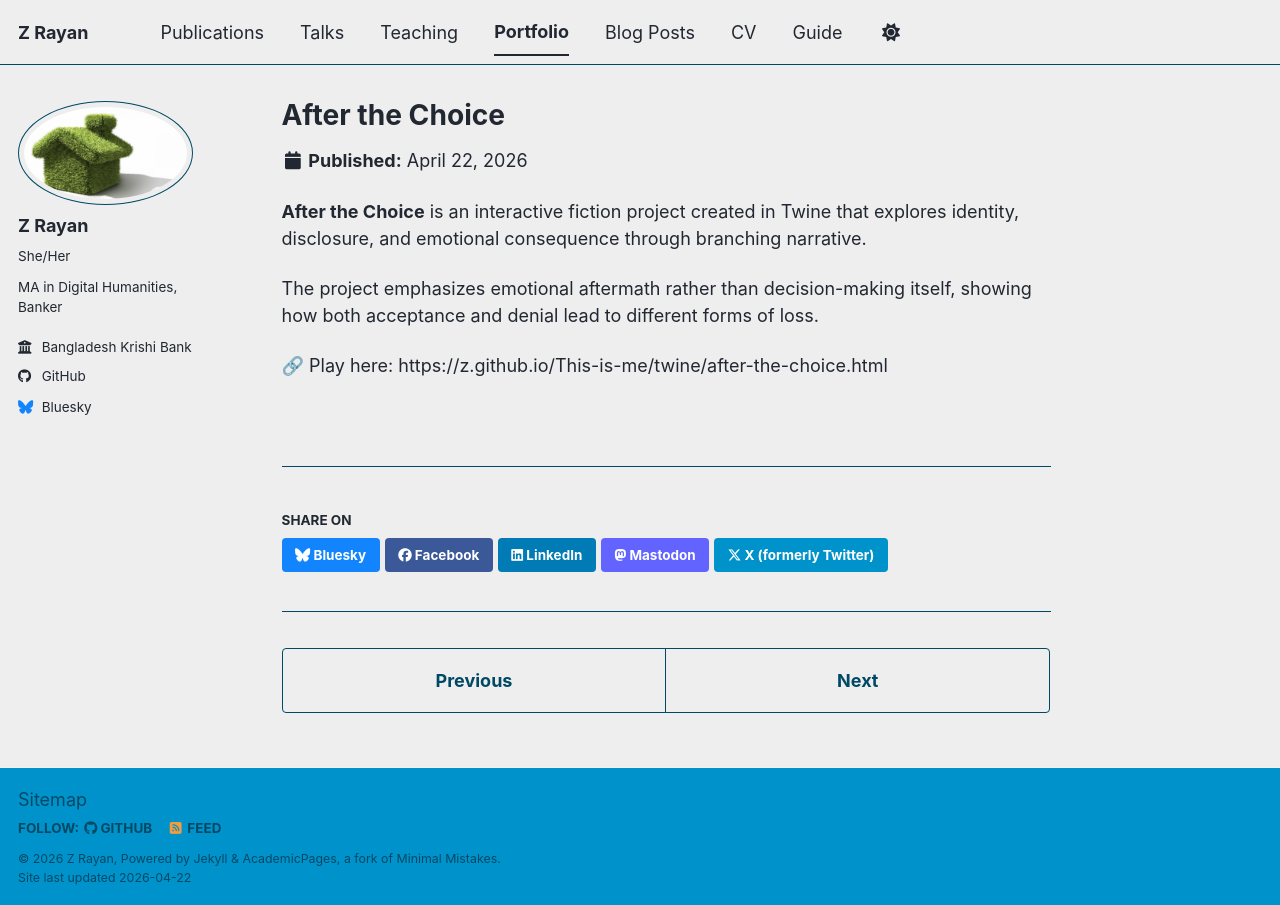
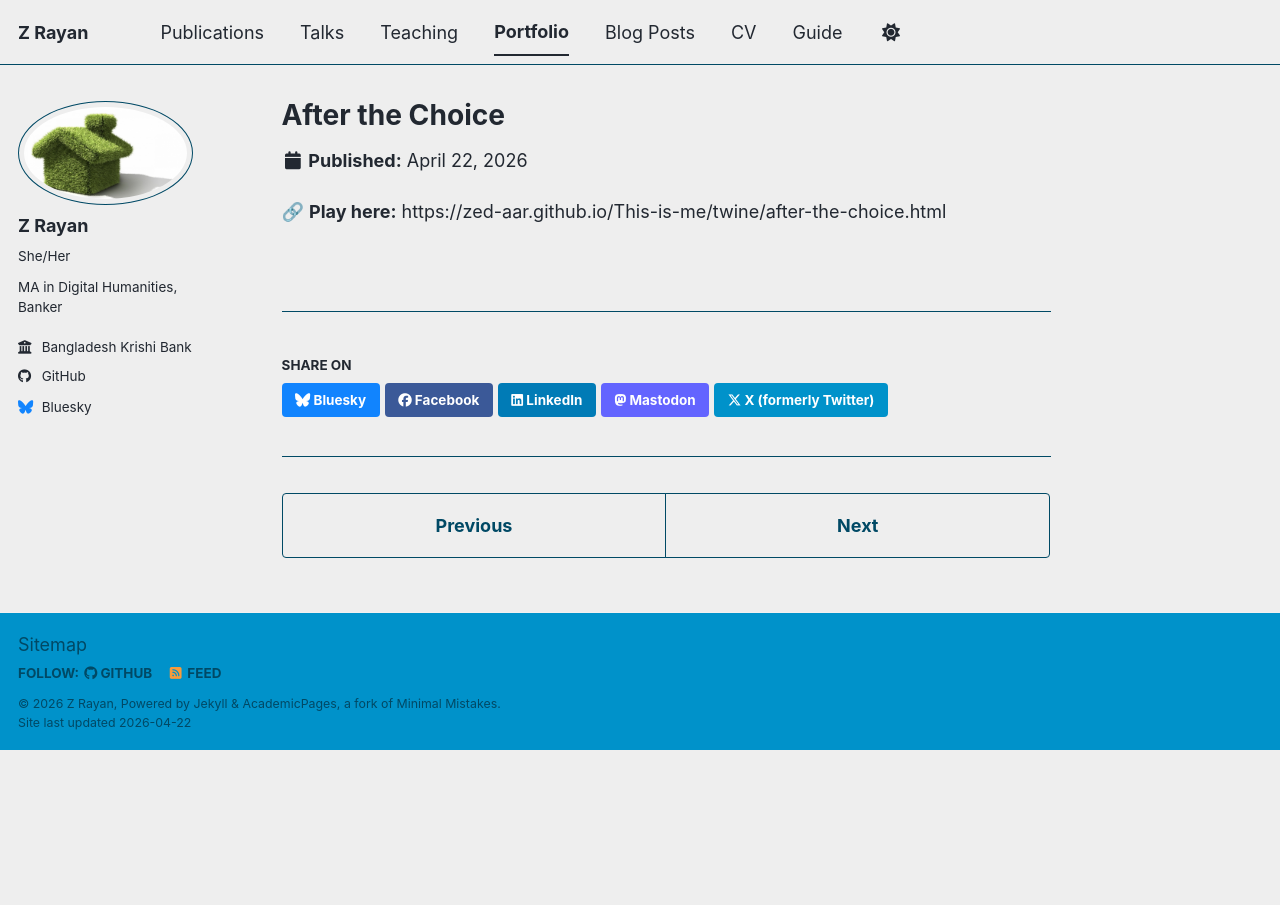
Before and after one commit to zed-aar/This-is-me, a Jekyll site: the page built from _portfolio/portfolio-1.md, in a window 1280 px wide. Built offline with Jekyll 4.4.1, drawn with Linux system fonts in a browser that asks for light colours; a script bundle is joined from its source files by our own code; library files that are not in the unit come from our copies.

Commit message:
Update portfolio-1.md

```diff
--- a/_portfolio/portfolio-1.md
+++ b/_portfolio/portfolio-1.md
@@ -4,8 +4,4 @@
 collection: portfolio
 ---
 
-**After the Choice** is an interactive fiction project created in Twine that explores identity, disclosure, and emotional consequence through branching narrative.
-
-The project emphasizes emotional aftermath rather than decision-making itself, showing how both acceptance and denial lead to different forms of loss.
-
-🔗 Play here: https://z.github.io/This-is-me/twine/after-the-choice.html
+🔗 **Play here:** https://zed-aar.github.io/This-is-me/twine/after-the-choice.html
```
